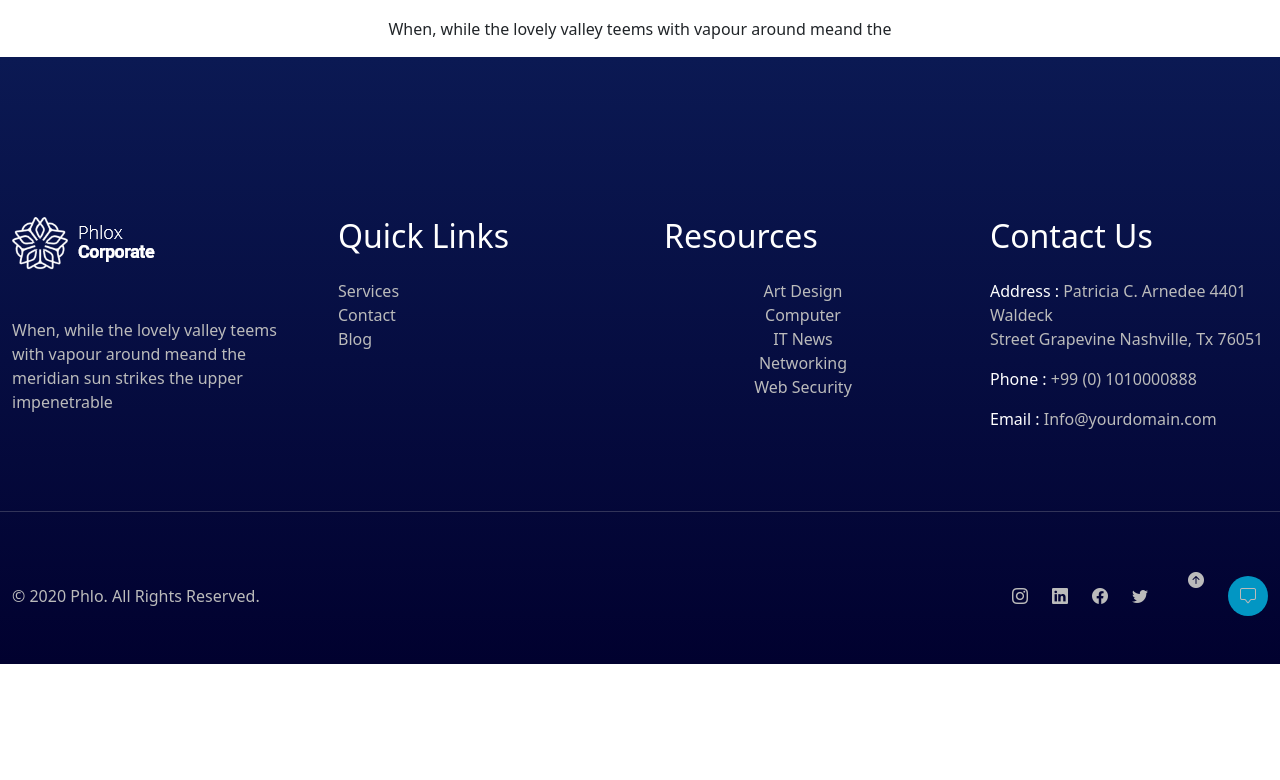
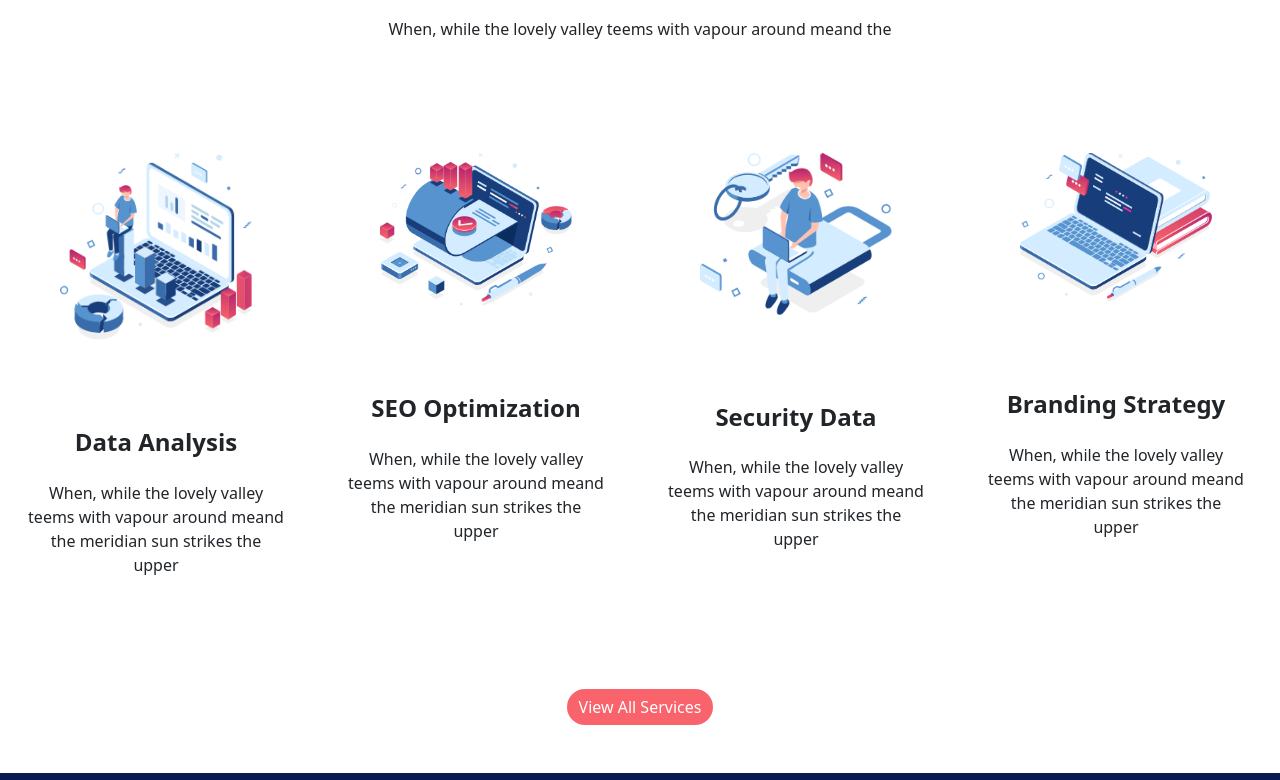
Before and after one commit to MatteoNocera/proj-html-vuejs, a Vue app: page / in a window 1280 px wide. Shown: the part 960-1740 px from the top of the page. Before the commit the page ends 1624 px from the top, so only its background shows below. Built offline with nearby package versions, Linux system fonts and the light colour scheme.

Commit message:
insert whatwedo component & component card dinamic

```diff
--- a/src/assets/scss/partials/app_what_we_do.scss
+++ b/src/assets/scss/partials/app_what_we_do.scss
@@ -9,4 +9,19 @@
     h2 {
         font-size: 3rem;
     }
+
+    .card {
+
+        text-align: center;
+        border: none;
+
+        h5 {
+            font-weight: bold;
+            font-size: 1.5rem;
+        }
+
+        img {
+            padding: 3rem;
+        }
+    }
 }
--- /dev/null
+++ b/src/components/CardWeDo.vue
@@ -0,0 +1,40 @@
+<script>
+export default {
+    name: 'CardWeDo',
+    data() {
+        return {
+
+        }
+    },
+    props: {
+        title: String,
+        desc: String,
+        path: String,
+    },
+    methods: {
+        getImagePath: function (img) {
+            return new URL(img, import.meta.url).href
+        }
+    }
+}
+</script>
+
+<template>
+    <div class="col my-5">
+        <div class="card" style="width:18rem;">
+            <img :src="getImagePath(path)" alt="...">
+            <div class="card-body">
+                <h5 class="card-title my-4">{{ title }}</h5>
+
+                <p class="card-text">
+                    {{ desc }}
+                </p>
+
+            </div>
+        </div>
+    </div>
+</template>
+
+
+
+<style lang="scss" scoped></style>
--- a/src/components/WhatWeDo.vue
+++ b/src/components/WhatWeDo.vue
@@ -1,12 +1,45 @@
 <script>
+
+import CardWEDo from './CardWeDo.vue'
+
 export default {
-    name: 'WhatWeDo'
+    name: 'WhatWeDo',
+    data() {
+        return {
+            cards_we_do: [
+                {
+                    image: '../assets/img/Group-247.png',
+                    title: 'Data Analysis',
+                    description: 'When, while the lovely valley teems with vapour around meand the meridian sun strikes the upper',
+                },
+                {
+                    image: '../assets/img/Group-567.png',
+                    title: 'SEO Optimization',
+                    description: 'When, while the lovely valley teems with vapour around meand the meridian sun strikes the upper',
+                },
+                {
+                    image: '../assets/img/Group-538.png',
+                    title: 'Security Data',
+                    description: 'When, while the lovely valley teems with vapour around meand the meridian sun strikes the upper',
+                },
+                {
+                    image: '../assets/img/Group-566.png',
+                    title: 'Branding Strategy',
+                    description: 'When, while the lovely valley teems with vapour around meand the meridian sun strikes the upper',
+                },
+            ]
+        }
+    },
+    components: {
+        CardWEDo,
+    }
 }
 </script>
 
 <template>
     <section id="what_we_do">
         <div class="container">
+
             <div class="text-center">
                 <h6 class="mt-5">Our Services</h6>
                 <h2><span class="fw-bold">What </span>We Do</h2>
@@ -15,6 +48,18 @@ export default {
                 </p>
             </div>
 
+            <div class="row row-cols-1 row-cols-sm-2 row-cols-md-4">
+
+                <CardWEDo v-for="card in cards_we_do" :path="card.image" :title="card.title" :desc="card.description">
+                </CardWEDo>
+
+            </div>
+
+            <div class="d-flex justify-content-center">
+                <button class="btn btn-danger rounded-pill btn_attention my-5">View All Services</button>
+            </div>
+
+
         </div>
 
     </section>
```
